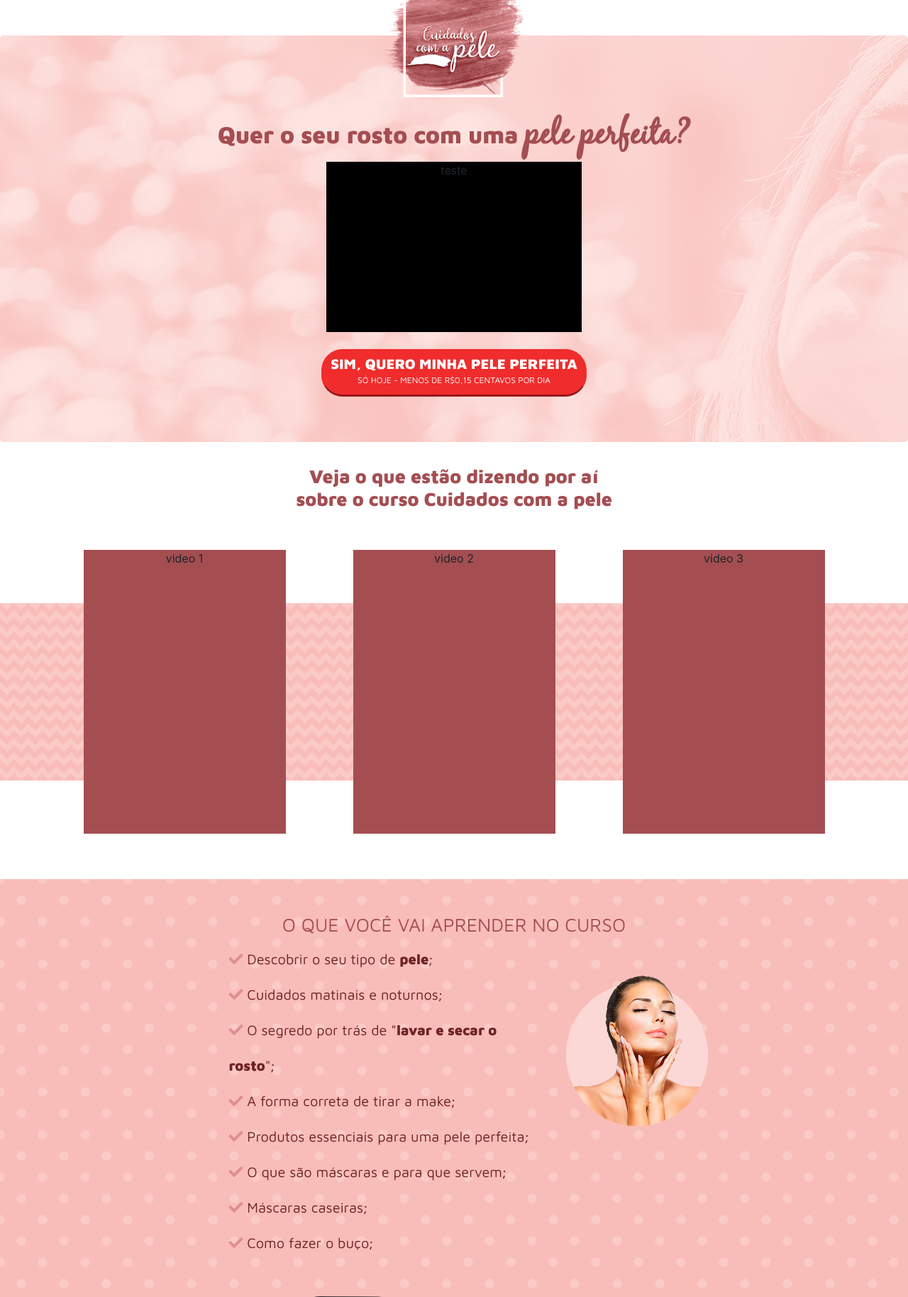
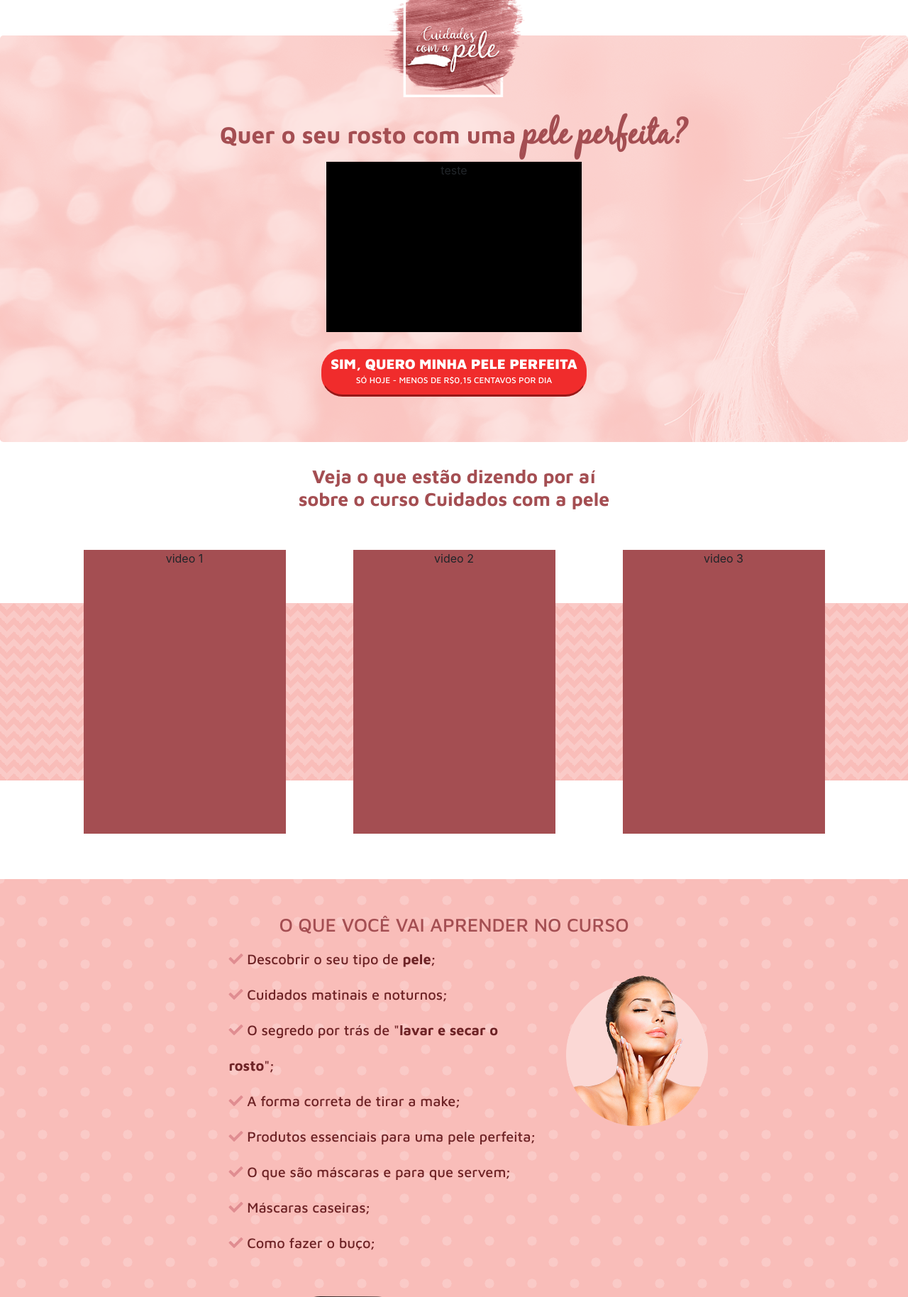
Before and after one commit to jvcalassio/jvcalassio.github.io, a PHP site: page / in a window 1280 px wide. Shown: the top 1828 px of the page at 71% size. Run offline with PHP 8.4, Linux system fonts and the light colour scheme.

Commit message:
first release

```diff
--- a/landing-page/css/styles.css
+++ b/landing-page/css/styles.css
@@ -157,6 +157,7 @@
     text-align: left;
     padding:12px 12px 12px 25px;
     border-bottom: 0px;
+    cursor:pointer;
 }
 
 .card #first-header .fa-chevron-down {
--- a/landing-page/index.html
+++ b/landing-page/index.html
@@ -8,7 +8,8 @@
     <!-- Bootstrap CSS -->
     <link rel="stylesheet" href="bootstrap/css/bootstrap.css">
     <link rel="stylesheet" href="fonts/font-stylesheet.css" type="text/css" charset="utf-8" />
-    <link href="https://fonts.googleapis.com/css?family=Maven+Pro:400,900&display=swap" rel="stylesheet">
+    <!---<link href="https://fonts.googleapis.com/css?family=Maven+Pro:400,900&display=swap" rel="stylesheet">-->
+    <link href="https://fonts.googleapis.com/css?family=Maven+Pro:400,500,700,900&display=swap" rel="stylesheet">
 
     <link rel="stylesheet" href="font-aweasome/css/all.css">
     <link rel="stylesheet" href="css/styles.css">
@@ -297,7 +298,6 @@
                 </a>
             </div>
             <br />
-            <br />
         </div>
     </div>
     <!-- Optional JavaScript -->
```
